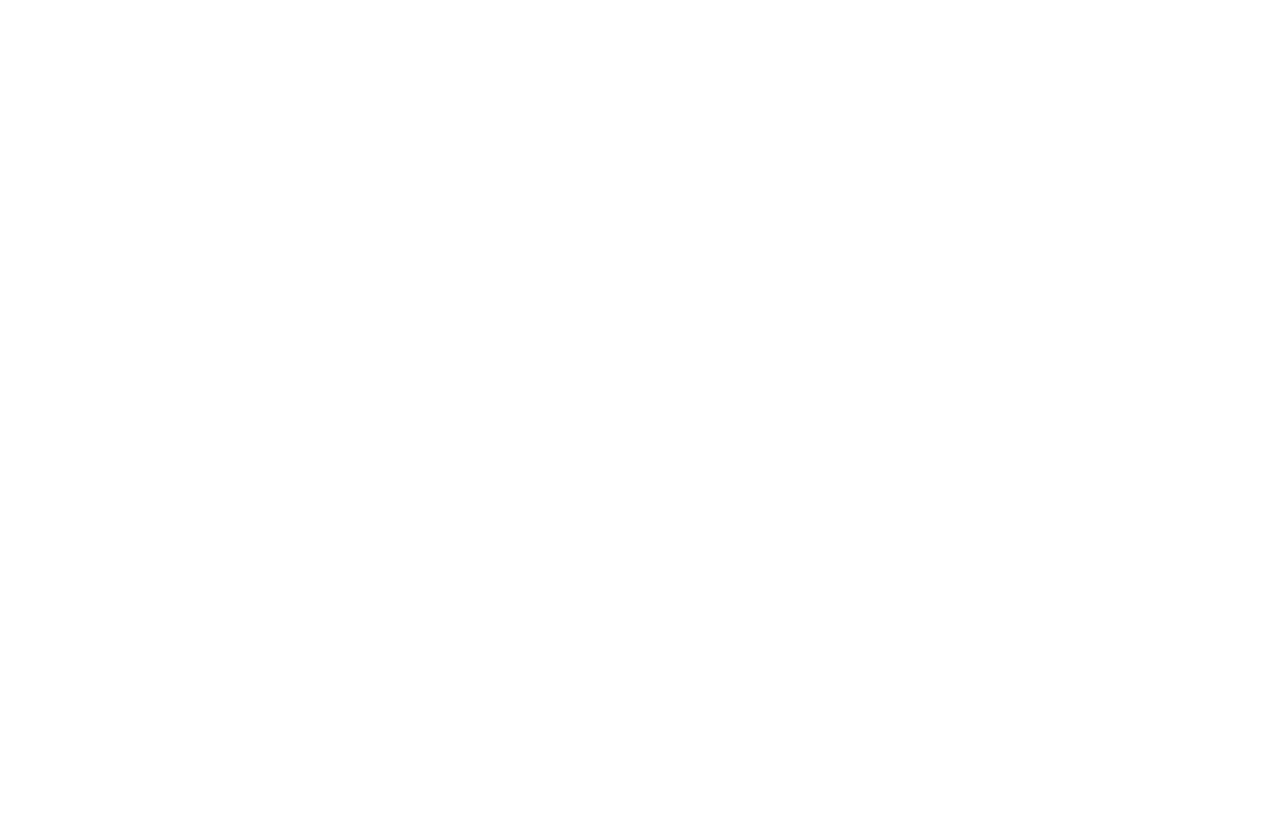
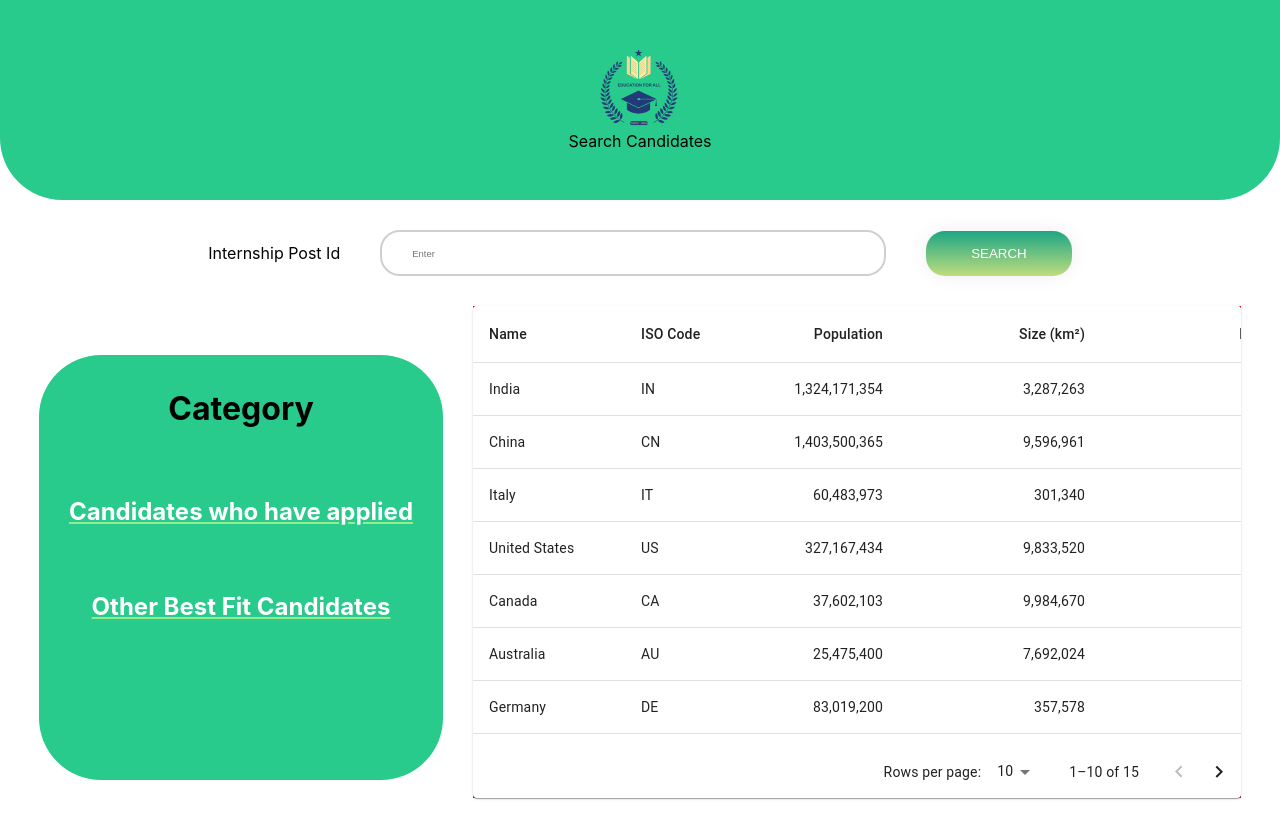
Before and after one commit to matrolat/IconnectI, a React (Create React App) app in the folder client/: page /SearchCandidates/1 in a window 1280 px wide. Before the commit this address had no page. Before the commit the page ends 800 px from the top, so only its background shows below. Built offline with nearby package versions, Linux system fonts and the light colour scheme.

Commit message:
Search Candidates page added

```diff
--- a/client/src/App.js
+++ b/client/src/App.js
@@ -9,7 +9,7 @@
 import Otp from "./Pages/Otp/Otp";
 import Intern_Posting from "./Pages/Intern_Posting.jsx/Intern_Posting";
 import Company_Dashboard from "./Pages/Company_Dashboard/Company_Dashboard";
-
+import SearchCandidates from "./Pages/Search Candidates/SearchCandidates";
 function App() {
   return (
 
@@ -24,8 +24,9 @@
           <Route path="/Registration/College" element={<Reg_College/>} />
           <Route path="/Activation/:email" element={<Company_Activation/>} />
           <Route path='/otp/:email' element={<Otp/>} />
-          <Route path="/Intern_Posting" element={<Intern_Posting/>} />
+          <Route path="/Intern_Posting/:email" element={<Intern_Posting/>} />
           <Route path="/dashboard/:email" element={<Company_Dashboard/>} />
+          <Route path="/SearchCandidates/:email" element={<SearchCandidates/>} />
 
           {/* <Route path="/addproducts" element={<AddProducts/>} />
           <Route path="/editproducts/:id" exact={true} element={<EditProducts/>} /> */}
--- /dev/null
+++ b/client/src/Components/Table/StickyHeadTable.jsx
@@ -0,0 +1,123 @@
+import * as React from 'react';
+import Paper from '@mui/material/Paper';
+import Table from '@mui/material/Table';
+import TableBody from '@mui/material/TableBody';
+import TableCell from '@mui/material/TableCell';
+import TableContainer from '@mui/material/TableContainer';
+import TableHead from '@mui/material/TableHead';
+import TablePagination from '@mui/material/TablePagination';
+import TableRow from '@mui/material/TableRow';
+
+const columns = [
+  { id: 'name', label: 'Name', minWidth: 120 },
+  { id: 'code', label: 'ISO\u00a0Code', minWidth: 60 },
+  {
+    id: 'population',
+    label: 'Population',
+    minWidth: 150,
+    align: 'right',
+    format: (value) => value.toLocaleString('en-US'),
+  },
+  {
+    id: 'size',
+    label: 'Size\u00a0(km\u00b2)',
+    minWidth: 170,
+    align: 'right',
+    format: (value) => value.toLocaleString('en-US'),
+  },
+  {
+    id: 'density',
+    label: 'Density',
+    minWidth: 170,
+    align: 'right',
+    format: (value) => value.toFixed(2),
+  },
+];
+
+function createData(name, code, population, size) {
+  const density = population / size;
+  return { name, code, population, size, density };
+}
+
+const rows = [
+  createData('India', 'IN', 1324171354, 3287263),
+  createData('China', 'CN', 1403500365, 9596961),
+  createData('Italy', 'IT', 60483973, 301340),
+  createData('United States', 'US', 327167434, 9833520),
+  createData('Canada', 'CA', 37602103, 9984670),
+  createData('Australia', 'AU', 25475400, 7692024),
+  createData('Germany', 'DE', 83019200, 357578),
+  createData('Ireland', 'IE', 4857000, 70273),
+  createData('Mexico', 'MX', 126577691, 1972550),
+  createData('Japan', 'JP', 126317000, 377973),
+  createData('France', 'FR', 67022000, 640679),
+  createData('United Kingdom', 'GB', 67545757, 242495),
+  createData('Russia', 'RU', 146793744, 17098246),
+  createData('Nigeria', 'NG', 200962417, 923768),
+  createData('Brazil', 'BR', 210147125, 8515767),
+];
+
+export default function StickyHeadTable() {
+  const [page, setPage] = React.useState(0);
+  const [rowsPerPage, setRowsPerPage] = React.useState(10);
+
+  const handleChangePage = (event, newPage) => {
+    setPage(newPage);
+  };
+
+  const handleChangeRowsPerPage = (event) => {
+    setRowsPerPage(+event.target.value);
+    setPage(0);
+  };
+
+  return (
+    <Paper sx={{ width: '100%', overflow: 'hidden' }}>
+      <TableContainer sx={{ maxHeight: 440 }}>
+        <Table stickyHeader aria-label="sticky table">
+          <TableHead>
+            <TableRow>
+              {columns.map((column) => (
+                <TableCell
+                  key={column.id}
+                  align={column.align}
+                  style={{ minWidth: column.minWidth }}
+                >
+                  {column.label}
+                </TableCell>
+              ))}
+            </TableRow>
+          </TableHead>
+          <TableBody>
+            {rows
+              .slice(page * rowsPerPage, page * rowsPerPage + rowsPerPage)
+              .map((row) => {
+                return (
+                  <TableRow hover role="checkbox" tabIndex={-1} key={row.code}>
+                    {columns.map((column) => {
+                      const value = row[column.id];
+                      return (
+                        <TableCell key={column.id} align={column.align}>
+                          {column.format && typeof value === 'number'
+                            ? column.format(value)
+                            : value}
+                        </TableCell>
+                      );
+                    })}
+                  </TableRow>
+                );
+              })}
+          </TableBody>
+        </Table>
+      </TableContainer>
+      <TablePagination
+        rowsPerPageOptions={[10, 25, 100]}
+        component="div"
+        count={rows.length}
+        rowsPerPage={rowsPerPage}
+        page={page}
+        onPageChange={handleChangePage}
+        onRowsPerPageChange={handleChangeRowsPerPage}
+      />
+    </Paper>
+  );
+}
--- a/client/src/Constants/Css.js
+++ b/client/src/Constants/Css.js
@@ -1,7 +1,5 @@
 export const buttonStyles = {
-    //   backgroundImage: 'linear-gradient(to right, #16A085 0%, #F4D03F 51%, #16A085 100%)',
     backgroundImage: 'linear-gradient(180deg, rgba(29, 166, 132, 1) 0%, rgba(190, 220, 124, 0.9900000095367432) 100%)',
-    //   margin: '10px',
       padding: '15px 45px',
       textAlign: 'center',
       textTransform: 'uppercase',
@@ -13,7 +11,6 @@
       display: 'block',
       border:0,
       "&:hover": {
-    //  backgroundImage: 'linear-gradient(to right, #16A085 0%, #F4D03F 51%, #16A085 100%)',
     backgroundImage: 'linear-gradient(to right, rgba(29, 166, 132, 1) 0%, rgba(190, 220, 124, 0.9900000095367432) 100%)',
       backgroundPosition: 'right center',
       color: '#fff',
@@ -23,6 +20,23 @@
 
   };
 
-  // You can access the styles like this:
-//   console.log(buttonStyles.base.backgroundImage); // Output: "linear-gradient(to right, #16A085 0%, #F4D03F 51%, #16A085 100%)"
-//   console.log(buttonStyles.hover.color); // Output: "#fff"
+export const inputStyles = {
+    color: "#A7A1A1",
+    // height: 32,
+    // width: 309,
+    display: "flex",
+    padding: "11 16",
+    overflow: "hidden",
+    fontSize: 9.5,
+    textAlign: "left",
+    alignItems: "center",
+    flexShrink: 0,
+    // fontFamily: Poppins,
+    fontWeight: 500,
+    borderColor: "#D2CECE",
+    borderStyle: "solid",
+    bordeWidth: 0.791015625,
+    borderRadius: 19.775390625,
+    backgroundColor: "#FFFFFF",
+
+};
--- a/client/src/Pages/Company_Dashboard/Company_Dashboard.jsx
+++ b/client/src/Pages/Company_Dashboard/Company_Dashboard.jsx
@@ -84,9 +84,9 @@
            < MainLogo height={104} width={118}/>
            <button className={classes.btn} onClick={()=>{navigate(`/Activation/${email}`)}}>Activate Profile</button>
            <button className={classes.btn}>Reset Password</button>
-           <button className={classes.btn}>New Posting</button>
+           <button className={classes.btn} onClick={()=>{navigate(`/Intern_Posting/${email}`)}}>New Posting</button>
            <button className={classes.btn}>Update Posting</button>
-           <button className={classes.btn}>Search Candidate</button>
+           <button className={classes.btn} onClick={()=>{navigate(`/SearchCandidates/${email}`)}}>Search Candidate</button>
            <button className={classes.btn}>View active Working Profiles</button>
            <button className={classes.btn}>View Earlier Postings</button>
         </div>
--- /dev/null
+++ b/client/src/Pages/Search Candidates/SearchCandidates.jsx
@@ -0,0 +1,68 @@
+import React from 'react'
+import Header from '../../Components/Header/Header'
+import { makeStyles } from '@material-ui/core/styles';
+import { inputStyles,buttonStyles } from '../../Constants/Css'
+import StickyHeadTable from '../../Components/Table/StickyHeadTable';
+const useStyles = makeStyles((theme) => ({
+
+  inp: inputStyles,
+  btn : buttonStyles,
+  mid:{
+    display:"flex",
+    justifyContent:"center",
+    alignItems:"center"
+  },
+  left:{
+    minHeight:425,
+    minWidth:370,
+    background:"#28CB8B",
+    borderRadius:62,
+
+
+
+  },
+  right:{
+    backgroundColor:"red",
+    maxWidth:"60%",
+    marginLeft:30,
+    marginBottom:30
+  }
+
+}));
+
+export default function SearchCandidates() {
+  const classes = useStyles();
+
+  return (
+    <div>
+      <Header title="Search Candidates"/>
+
+
+      <div style={{display:"flex",justifyContent:"center",alignItems:"center",margin:30}}>
+        <label>Internship Post Id</label>
+        <input
+          type="text"
+          placeholder="Enter"
+          class={classes.inp}
+          style={{ height: 40,
+            width: 470, marginLeft:40 ,marginRight:40,paddingLeft:30 }}
+        />
+        <button className={classes.btn}>Search</button>
+      </div>
+
+      <div className={classes.mid}>
+        <div className={classes.left}>
+          <div style={{display:"flex",flexDirection:"column",justifyContent:"space-around",backgroundColor:"",height:300,paddingLeft:30,paddingRight:30}}>
+            <h1>Category</h1>
+            <h2 style={{color:"white",textDecoration:"underline",textDecorationColor:"#90EE90"}}>Candidates who have applied</h2>
+            <h2 style={{color:"white",textDecoration:"underline",textDecorationColor:"#90EE90"}}>Other Best Fit Candidates</h2>
+          </div>
+        </div>
+          <div className={classes.right}>
+            {/* Candidates: */}
+            <StickyHeadTable />
+          </div>
+      </div>
+    </div>
+  )
+}
```
